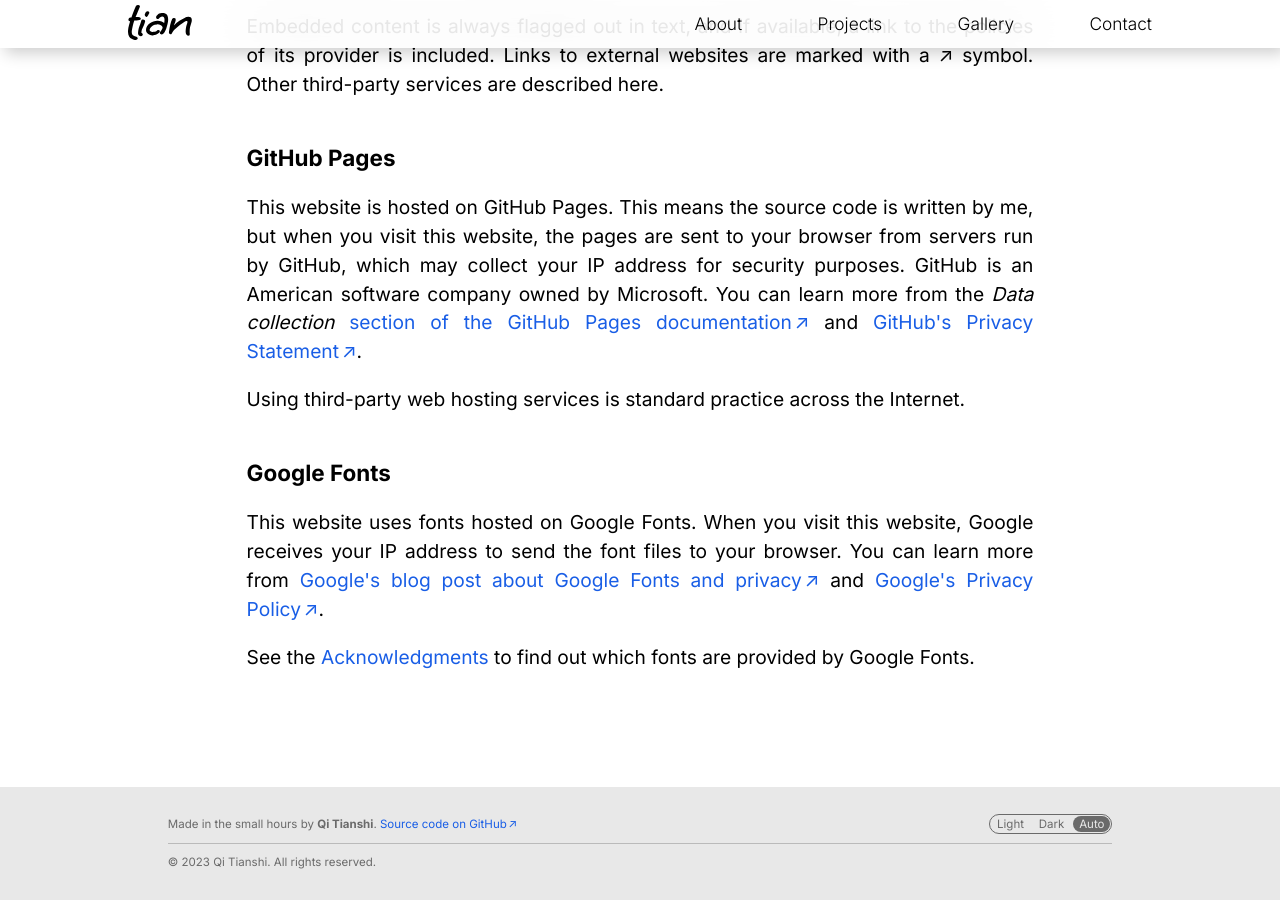
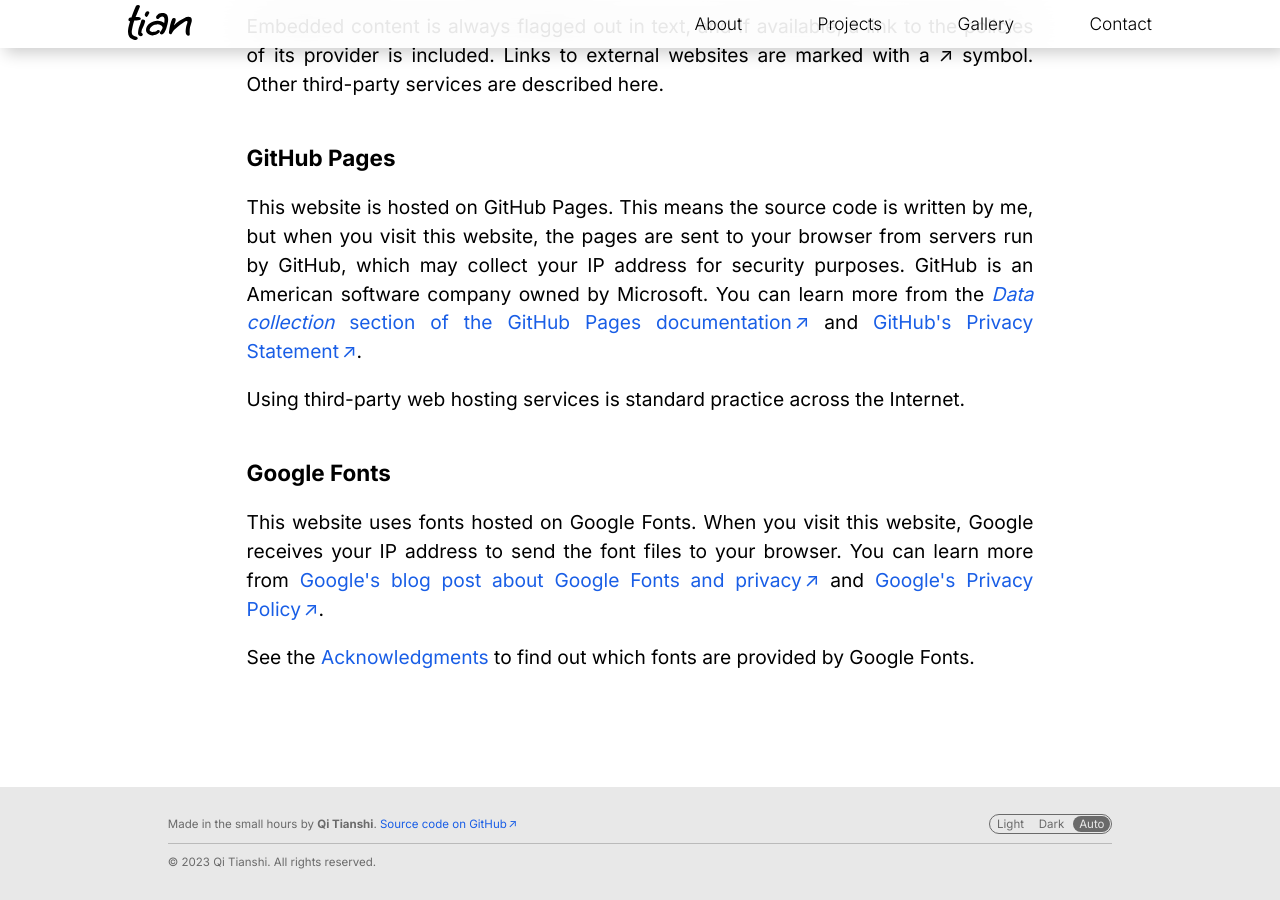
Before and after one commit to qitianshi/qitianshi.com, a Jekyll site: the page built from src/legal/privacy.html, in a window 1280 px wide and 900 px high, scrolled down 1525 px. Built offline with Jekyll 4.4.1, drawn with Linux system fonts in a browser that asks for light colours; some web fonts are replaced.

Commit message:
Fix descendants of links not being colored correctly

```diff
--- a/src/_sass/base/_typography.scss
+++ b/src/_sass/base/_typography.scss
@@ -95,7 +95,9 @@
 a {
 
     &:link,
-    &:visited {
+    &:link *,
+    &:visited,
+    &:visited * {
         color: var(--link-color);
         text-decoration: none;
     }
```
